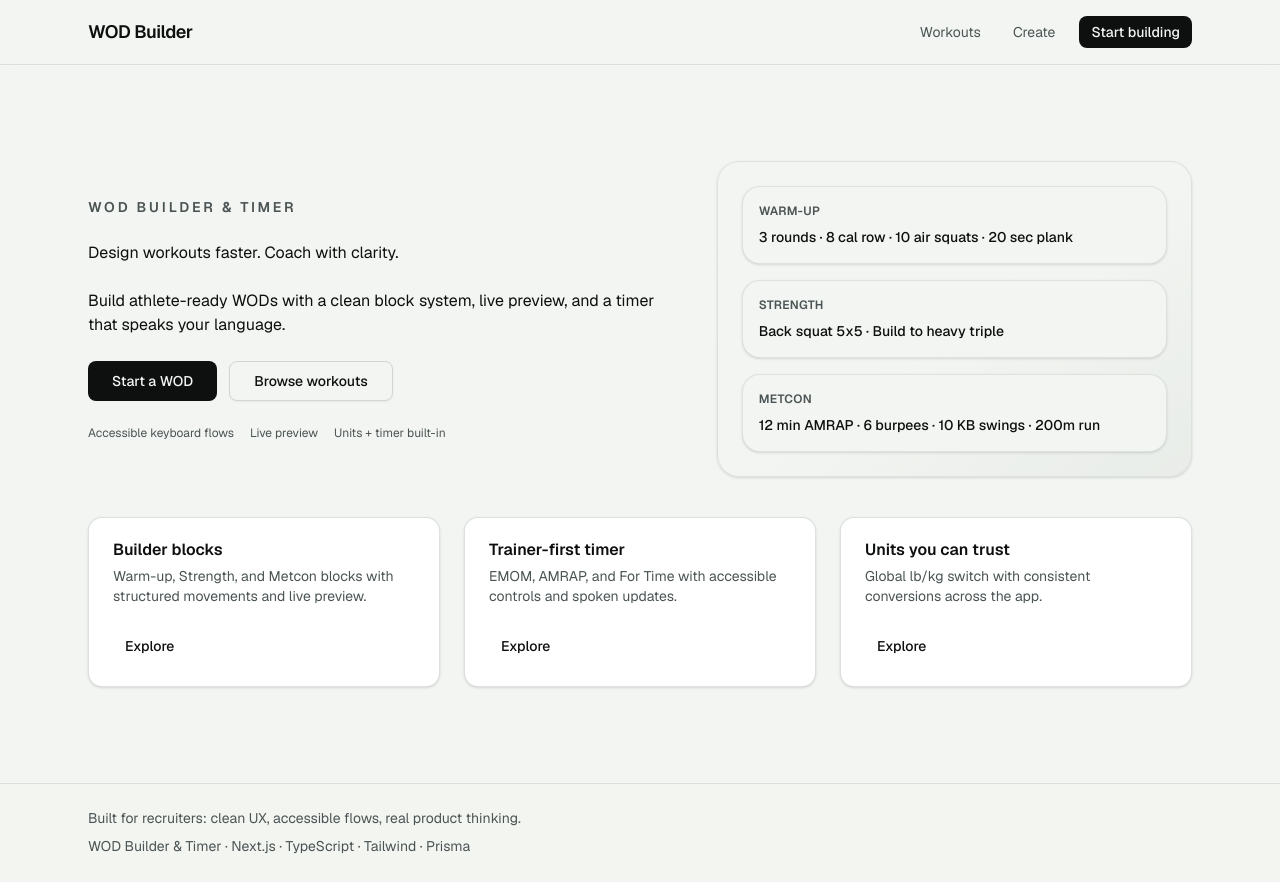
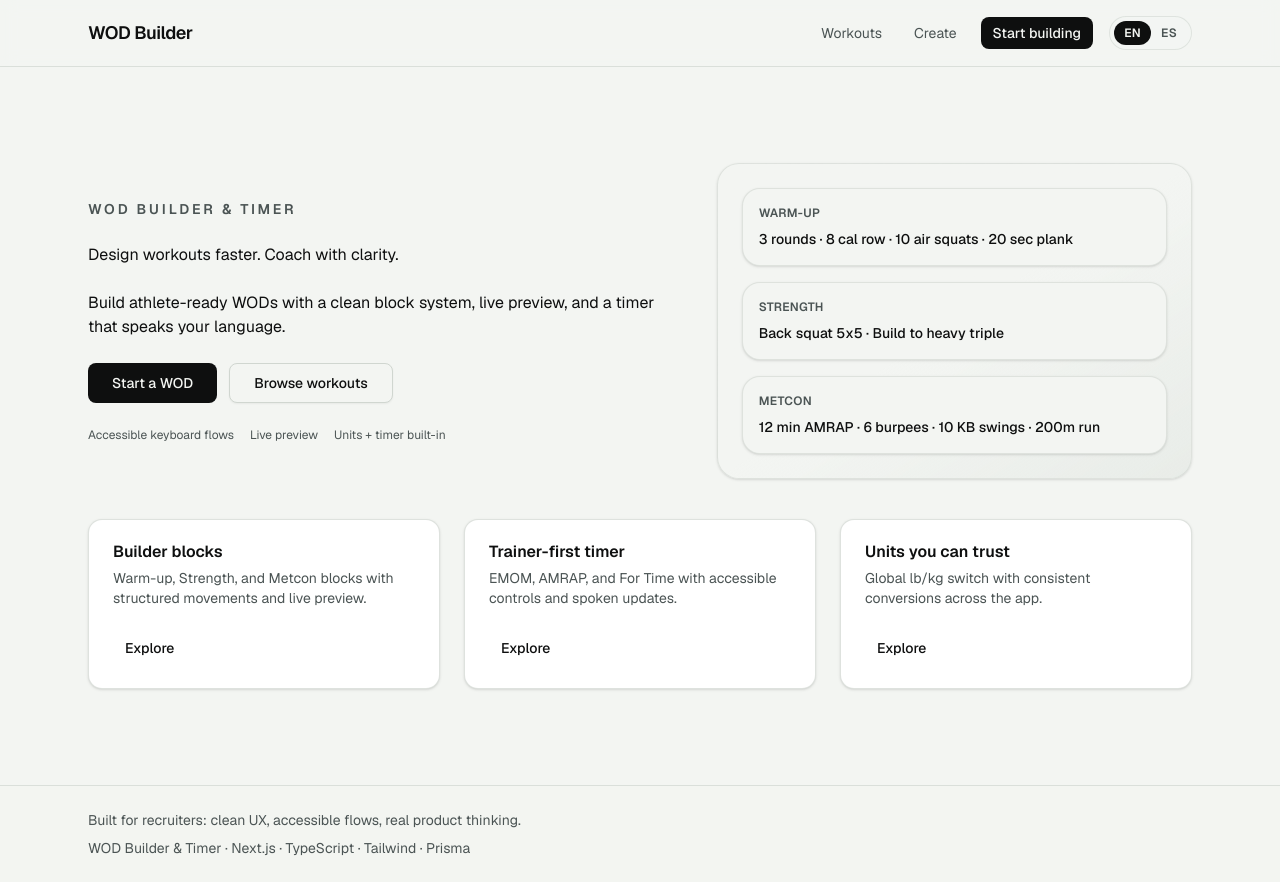
Before and after one commit to RicardoSalas17/wod-builder, a Next.js app: page /en in a window 1280 px wide. Built offline with nearby package versions, Linux system fonts and the light colour scheme.

Commit message:
feat: add locale switcher and locale-aware links

```diff
--- a/src/app/[locale]/(app)/workouts/[id]/page.tsx
+++ b/src/app/[locale]/(app)/workouts/[id]/page.tsx
@@ -1,5 +1,4 @@
-import Link from "next/link";
-
+import { Link } from "@/i18n/navigation";
 import { Button } from "@/components/ui/button";
 import { Card, CardContent, CardHeader, CardTitle } from "@/components/ui/card";
 
--- a/src/app/[locale]/(app)/workouts/page.tsx
+++ b/src/app/[locale]/(app)/workouts/page.tsx
@@ -1,5 +1,4 @@
-import Link from "next/link";
-
+import { Link } from "@/i18n/navigation";
 import { Button } from "@/components/ui/button";
 import { Card, CardContent, CardHeader, CardTitle } from "@/components/ui/card";
 
--- a/src/app/[locale]/(marketing)/page.tsx
+++ b/src/app/[locale]/(marketing)/page.tsx
@@ -1,4 +1,4 @@
-import Link from "next/link";
+import { Link } from "@/i18n/navigation";
 import { getTranslations, setRequestLocale } from "next-intl/server";
 import { Button } from "@/components/ui/button";
 import {
--- a/src/components/site/app-header.tsx
+++ b/src/components/site/app-header.tsx
@@ -1,4 +1,6 @@
-import Link from "next/link";
+import { Link } from "@/i18n/navigation";
+
+import { LocaleSwitcher } from "@/components/site/locale-switcher";
 
 import { Button } from "@/components/ui/button";
 
@@ -30,6 +32,7 @@ export function AppHeader() {
           <Button asChild size="sm" className="ml-1">
             <Link href="/workouts/new">Create WOD</Link>
           </Button>
+          <LocaleSwitcher />
         </nav>
       </div>
     </header>
--- /dev/null
+++ b/src/components/site/locale-switcher.tsx
@@ -0,0 +1,42 @@
+"use client";
+
+import { useParams } from "next/navigation";
+import { Link, usePathname } from "@/i18n/navigation";
+import { defaultLocale, locales } from "@/i18n/routing";
+import { cn } from "@/lib/utils";
+
+export function LocaleSwitcher() {
+  const pathname = usePathname();
+  const params = useParams();
+  const currentLocale =
+    typeof params.locale === "string" ? params.locale : defaultLocale;
+
+  const basePath = pathname || "/";
+
+  return (
+    <nav
+      aria-label="Language"
+      className="flex items-center rounded-full border border-border/60 bg-background/70 p-1 text-xs"
+    >
+      {locales.map((locale) => {
+        const isActive = locale === currentLocale;
+        return (
+          <Link
+            key={locale}
+            href={basePath}
+            locale={locale}
+            className={cn(
+              "rounded-full px-2.5 py-1 font-semibold uppercase tracking-wide transition",
+              isActive
+                ? "bg-foreground text-background"
+                : "text-muted-foreground hover:text-foreground"
+            )}
+            aria-current={isActive ? "true" : undefined}
+          >
+            {locale}
+          </Link>
+        );
+      })}
+    </nav>
+  );
+}
--- a/src/components/site/site-header.tsx
+++ b/src/components/site/site-header.tsx
@@ -1,6 +1,6 @@
-import Link from "next/link";
-
+import { Link } from "@/i18n/navigation";
 import { Button } from "@/components/ui/button";
+import { LocaleSwitcher } from "./locale-switcher";
 
 const navItems = [
   { href: "/workouts", label: "Workouts" },
@@ -33,6 +33,7 @@ export function SiteHeader() {
           <Button asChild size="sm">
             <Link href="/workouts/new">Start building</Link>
           </Button>
+          <LocaleSwitcher />
         </nav>
       </div>
     </header>
--- /dev/null
+++ b/src/i18n/navigation.ts
@@ -0,0 +1,7 @@
+import { createNavigation } from "next-intl/navigation";
+import { defaultLocale, locales } from "./routing";
+
+export const { Link, usePathname, useRouter, redirect } = createNavigation({
+  locales,
+  defaultLocale,
+});
```
